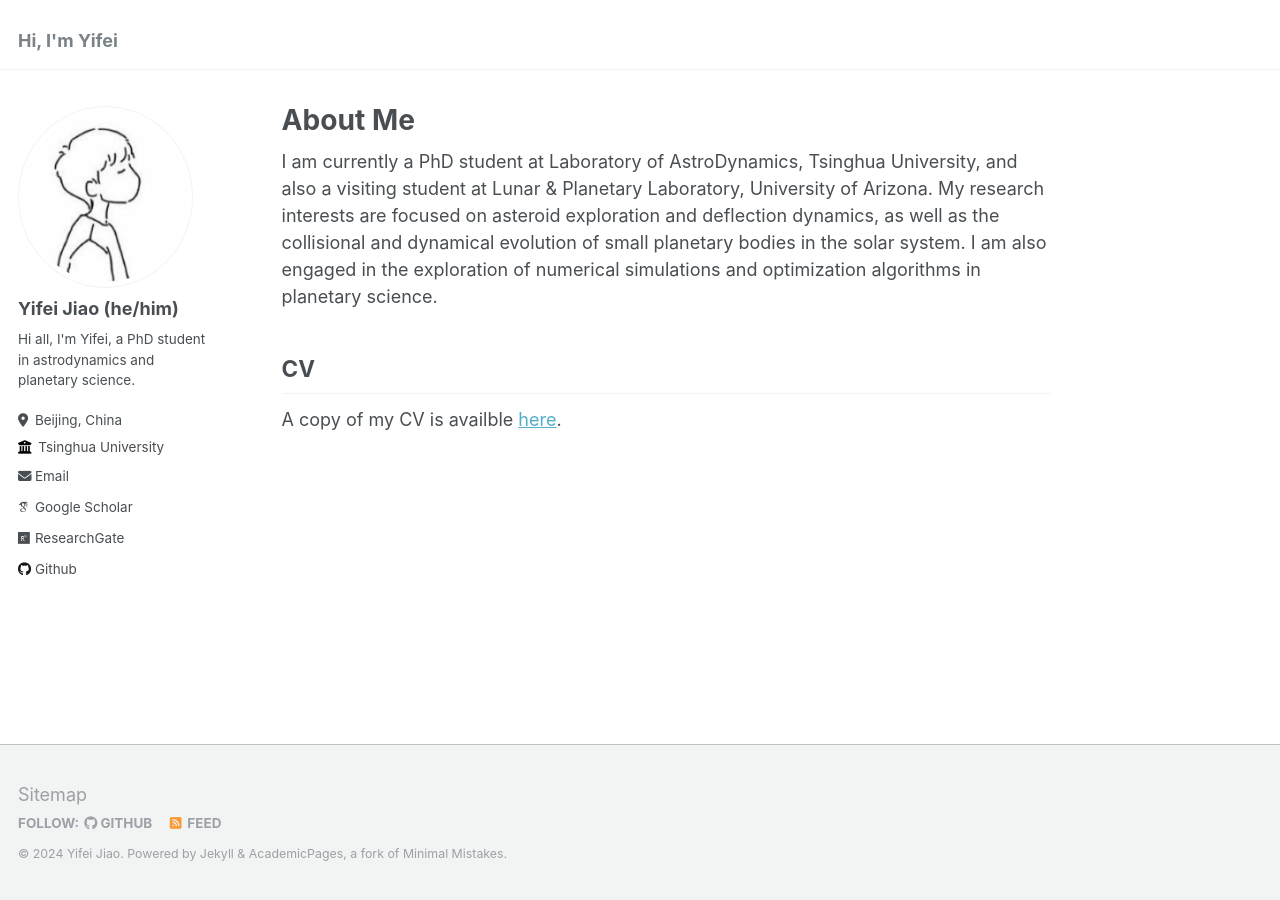
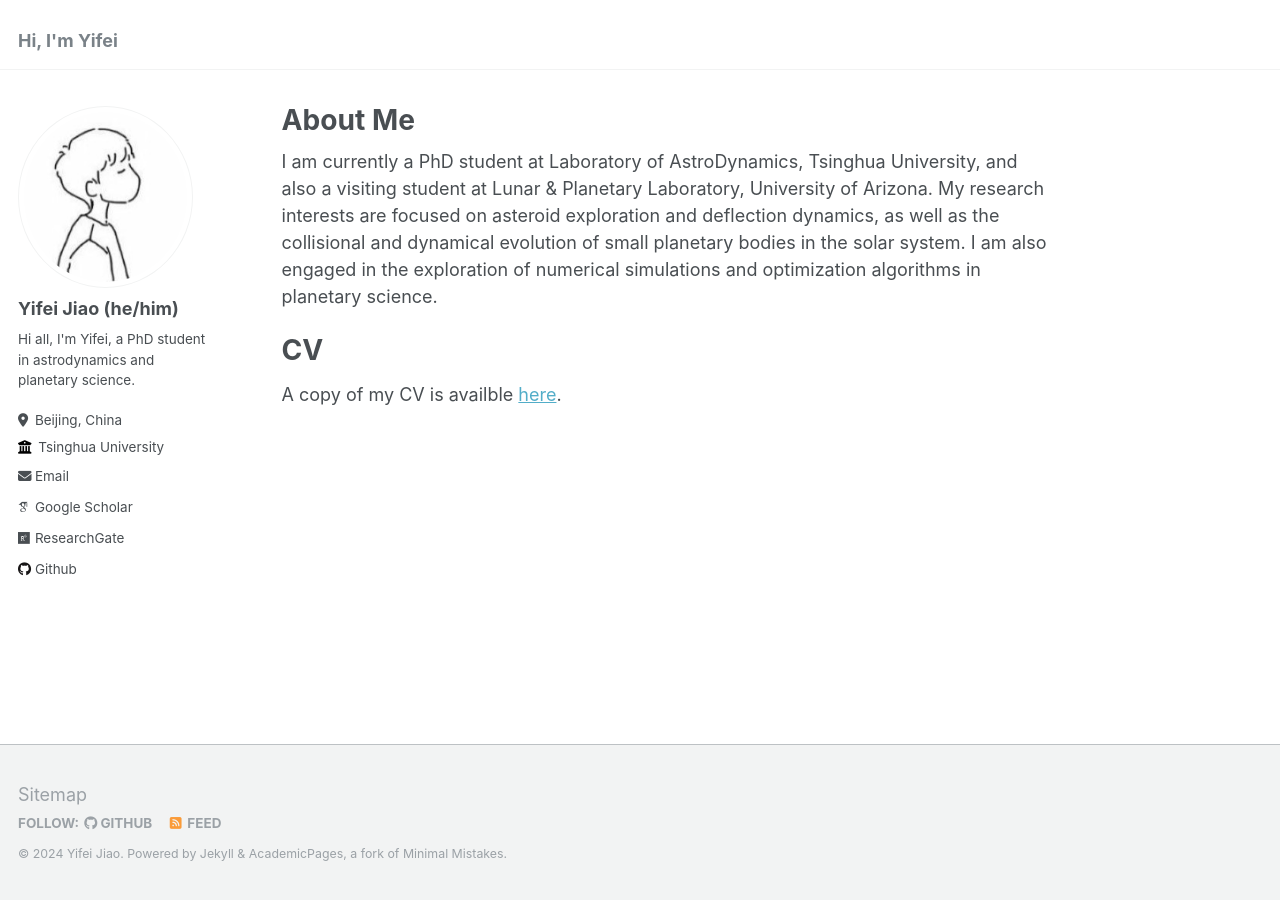
Before and after one commit to jiaoyf-thu/jiaoyf-thu.github.io, a Jekyll site: the page built from _pages/about.md, in a window 1280 px wide. Built offline with Jekyll 4.4.1, drawn with Linux system fonts in a browser that asks for light colours; some web fonts are replaced.

```diff
--- a/_pages/about.md
+++ b/_pages/about.md
@@ -9,6 +9,6 @@ redirect_from:
 
 I am currently a PhD student at Laboratory of AstroDynamics, Tsinghua University, and also a visiting student at Lunar & Planetary Laboratory, University of Arizona. My research interests are focused on asteroid exploration and deflection dynamics, as well as the collisional and dynamical evolution of small planetary bodies in the solar system. I am also engaged in the exploration of numerical simulations and optimization algorithms in planetary science.
 
-## CV
+# CV
 
 A copy of my CV is availble [here](https://jiaoyf-thu.github.io/files/Rezume.pdf).
```
